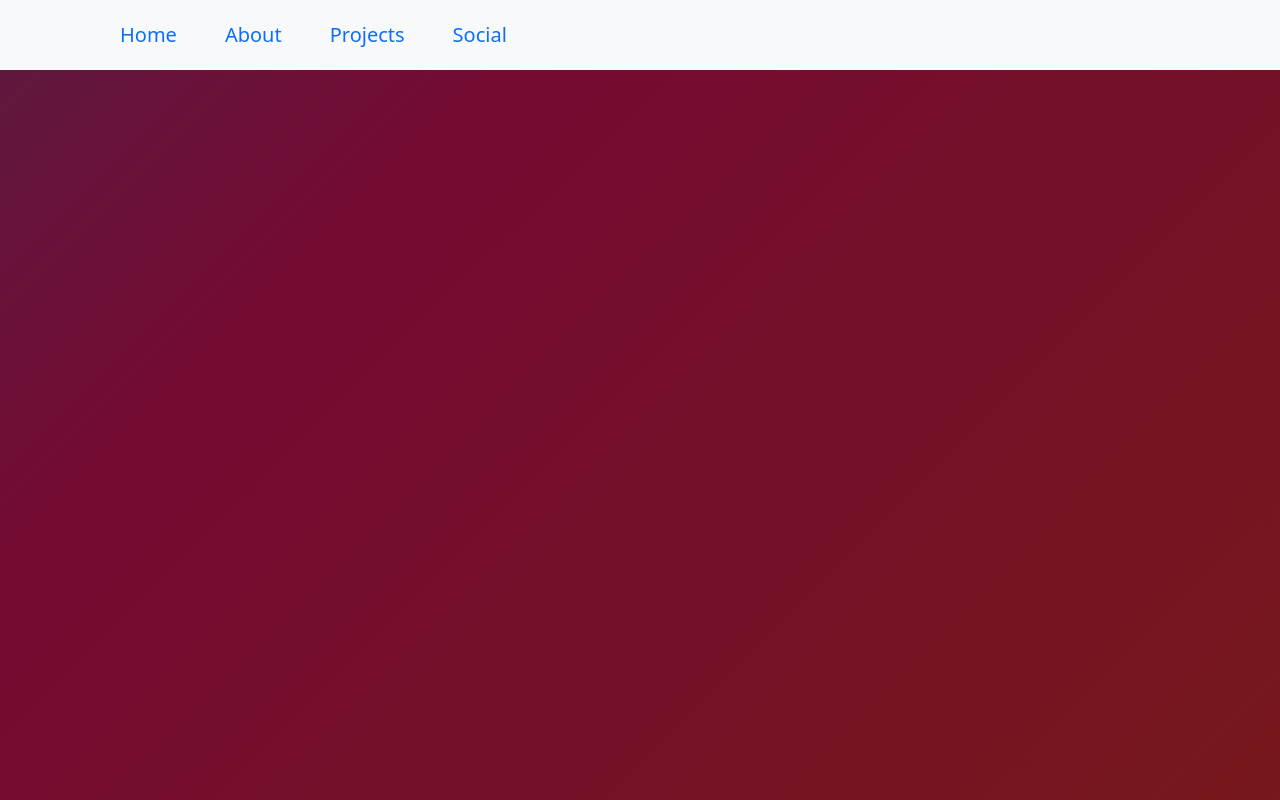
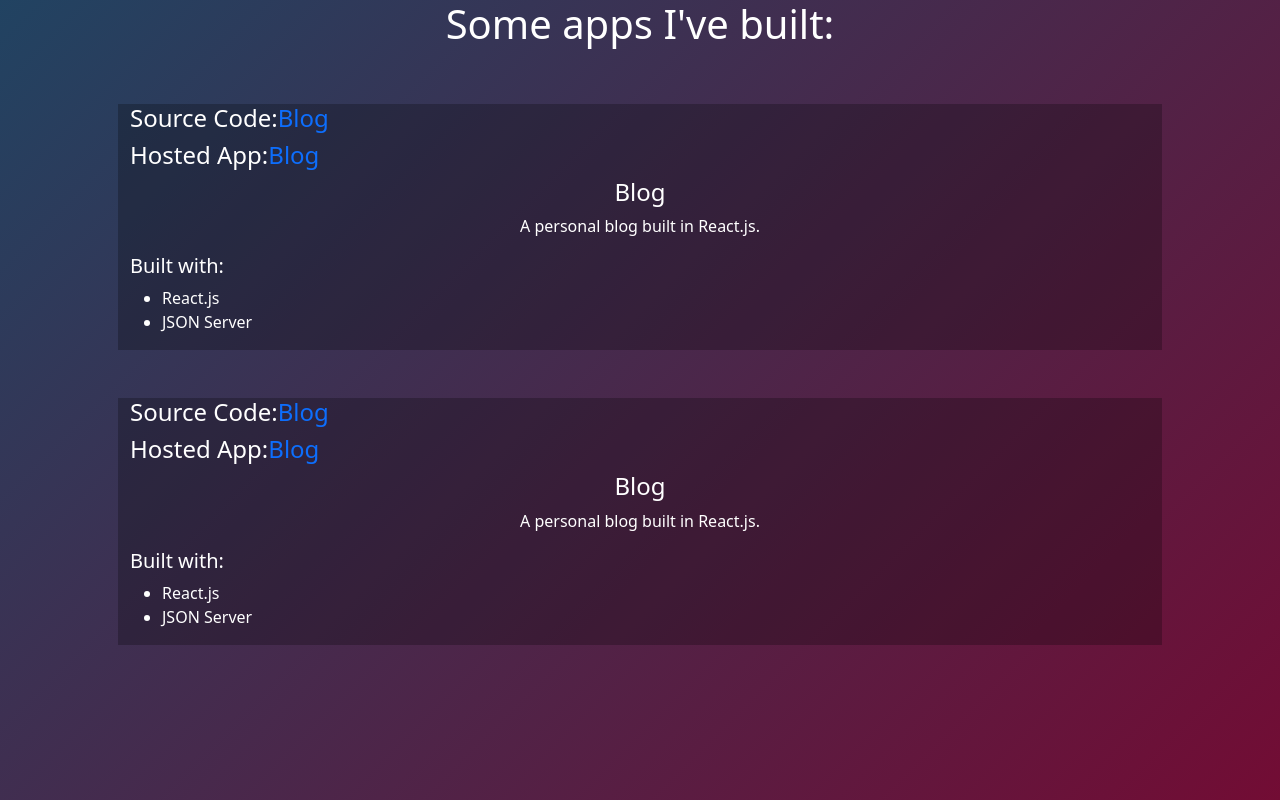
Before and after one commit to asbillt/portfolio-website, a React (Create React App) app: page /projects in a window 1280 px wide. Built offline with nearby package versions, Linux system fonts and the light colour scheme.

Commit message:
Adds content and styling to projects component.

```diff
--- a/src/Components/Projects.js
+++ b/src/Components/Projects.js
@@ -1,11 +1,96 @@
 import React from "react";
 import NavigationBar from "./NavigationBar";
+import Container from "react-bootstrap/Container";
+import Row from "react-bootstrap/Row";
+import Col from "react-bootstrap/Col";
 
 function Projects() {
   return (
-    <div>
-      <NavigationBar />
-    </div>
+    <Container className="vh-100 text-white">
+      <Row className="">
+        <h1 className="text-center">Some apps I've built:</h1>
+      </Row>
+      <Row className="d-flex flex-column gy-5 p-5">
+        <Col className="bg-black bg-opacity-25">
+          <div className="d-flex flex-column">
+            <Col>
+              <h4>
+                Source Code:
+                <a
+                  href="https://github.com/asbillt/blog"
+                  target="_blank"
+                  rel="noopener noreferrer"
+                  className="text-decoration-none"
+                >
+                  Blog
+                </a>
+              </h4>
+              <h4>
+                Hosted App:
+                <a
+                  href="https://github.com/asbillt/blog"
+                  target="_blank"
+                  rel="noopener noreferrer"
+                  className="text-decoration-none"
+                >
+                  Blog
+                </a>
+              </h4>
+              <div className="text-center">
+                <h4>Blog</h4>
+                <p>A personal blog built in React.js.</p>
+              </div>
+            </Col>
+            <Col>
+              <h5>Built with:</h5>
+              <ul>
+                <li>React.js</li>
+                <li>JSON Server</li>
+              </ul>
+            </Col>
+          </div>
+        </Col>
+        <Col className="bg-black bg-opacity-25">
+          <div className="d-flex flex-column">
+            <Col>
+              <h4>
+                Source Code:
+                <a
+                  href="https://github.com/asbillt/blog"
+                  target="_blank"
+                  rel="noopener noreferrer"
+                  className="text-decoration-none"
+                >
+                  Blog
+                </a>
+              </h4>
+              <h4>
+                Hosted App:
+                <a
+                  href="https://github.com/asbillt/blog"
+                  target="_blank"
+                  rel="noopener noreferrer"
+                  className="text-decoration-none"
+                >
+                  Blog
+                </a>
+              </h4>
+              <div className="text-center">
+                <h4>Blog</h4>
+                <p>A personal blog built in React.js.</p>
+              </div>
+            </Col>
+            <Col>
+              <h5>Built with:</h5>
+              <ul>
+                <li>React.js</li>
+                <li>JSON Server</li>
+              </ul>
+            </Col>
+          </div>
+        </Col>
+      </Row>
+    </Container>
   );
 }
 
```
